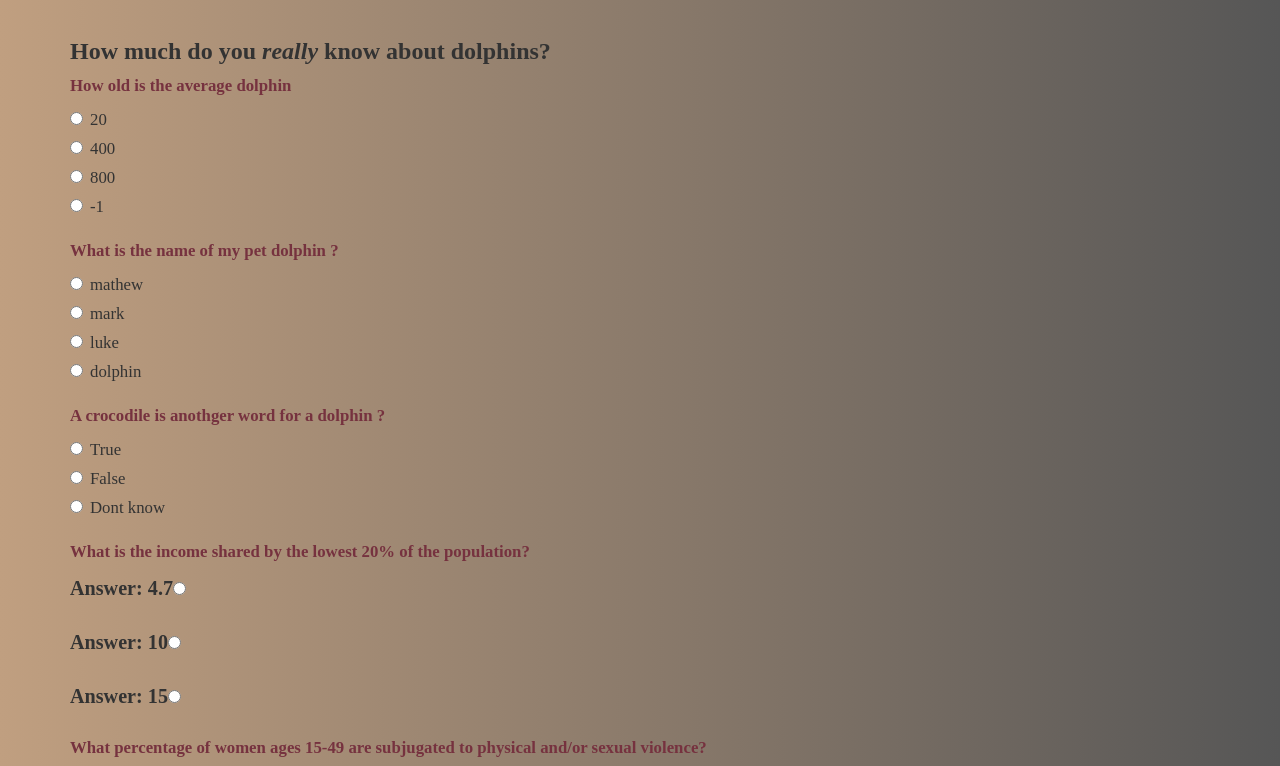
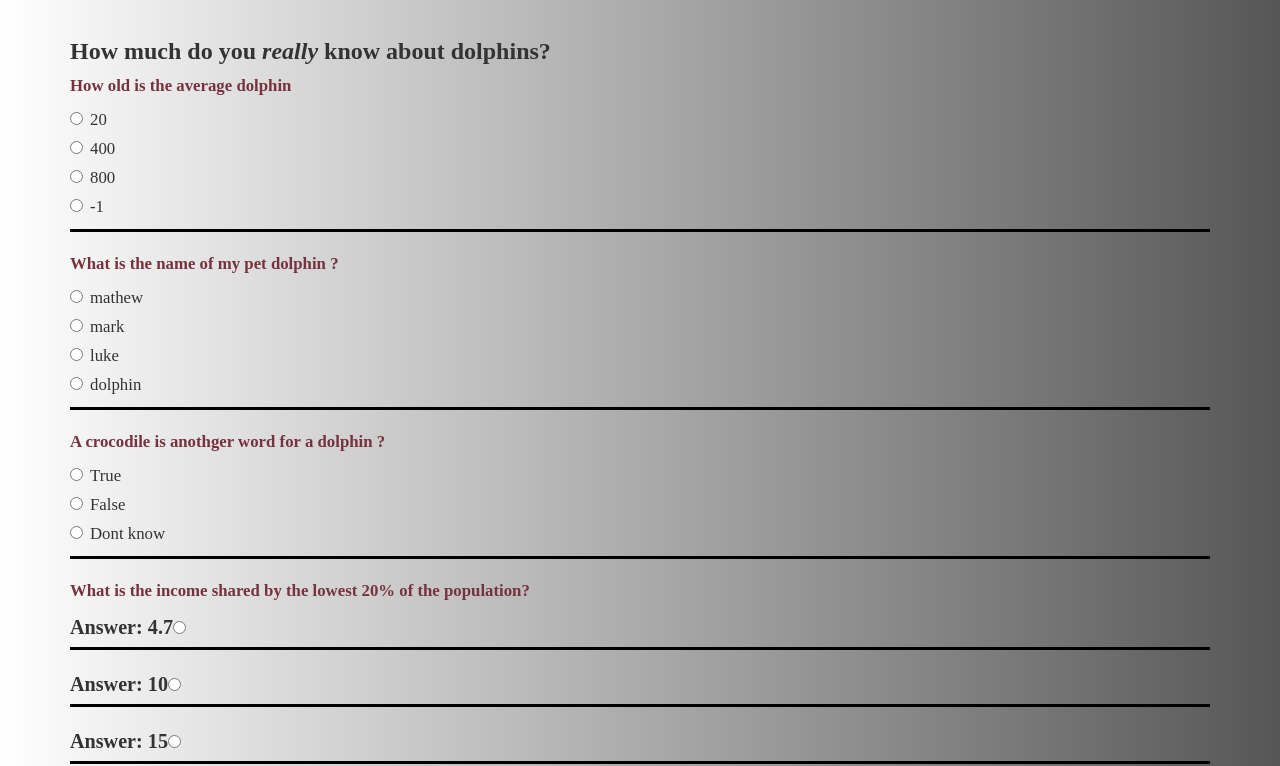
Before and after one commit to glasgow2017/team-3, a plain HTML site: page quiz.html in a window 1280 px wide. Shown: the part 57-823 px from the top of the page. Drawn offline with nearby package versions, Linux system fonts and the light colour scheme.

Commit message:
Quiz css

```diff
--- a/css/quiz.css
+++ b/css/quiz.css
@@ -12,10 +12,10 @@ h3 {
 }
 body {
     background: #868686;
-    background: -webkit-linear-gradient(left,rgba(192, 159, 128, 1),rgba(86, 86, 86, 1));
-    background: -o-linear-gradient(right,rgba(192, 159, 128,1),rgba(86, 86, 86, 1));
-    background: -moz-linear-gradient(right,rgba(192, 159, 128,1),rgba(86, 86, 86,1));
-    background: linear-gradient(to right, rgba(192, 159, 128,1), rgba(86, 86, 86,1));
+    background: -webkit-linear-gradient(left,rgba(192, 159, 128, 0),rgba(86, 86, 86, 1));
+    background: -o-linear-gradient(right,rgba(192, 159, 128,0),rgba(86, 86, 86, 1));
+    background: -moz-linear-gradient(right,rgba(192, 159, 128,0),rgba(86, 86, 86,1));
+    background: linear-gradient(to right, rgba(192, 159, 128,0), rgba(86, 86, 86,1));
 }
 
 .ask-question {
@@ -26,6 +26,7 @@ body {
 .question {
     font-size: larger;
     font-family: Merienda;
+    border-bottom:3px solid black;
 }
 .navbar {
     background-color: #76323F;
```
